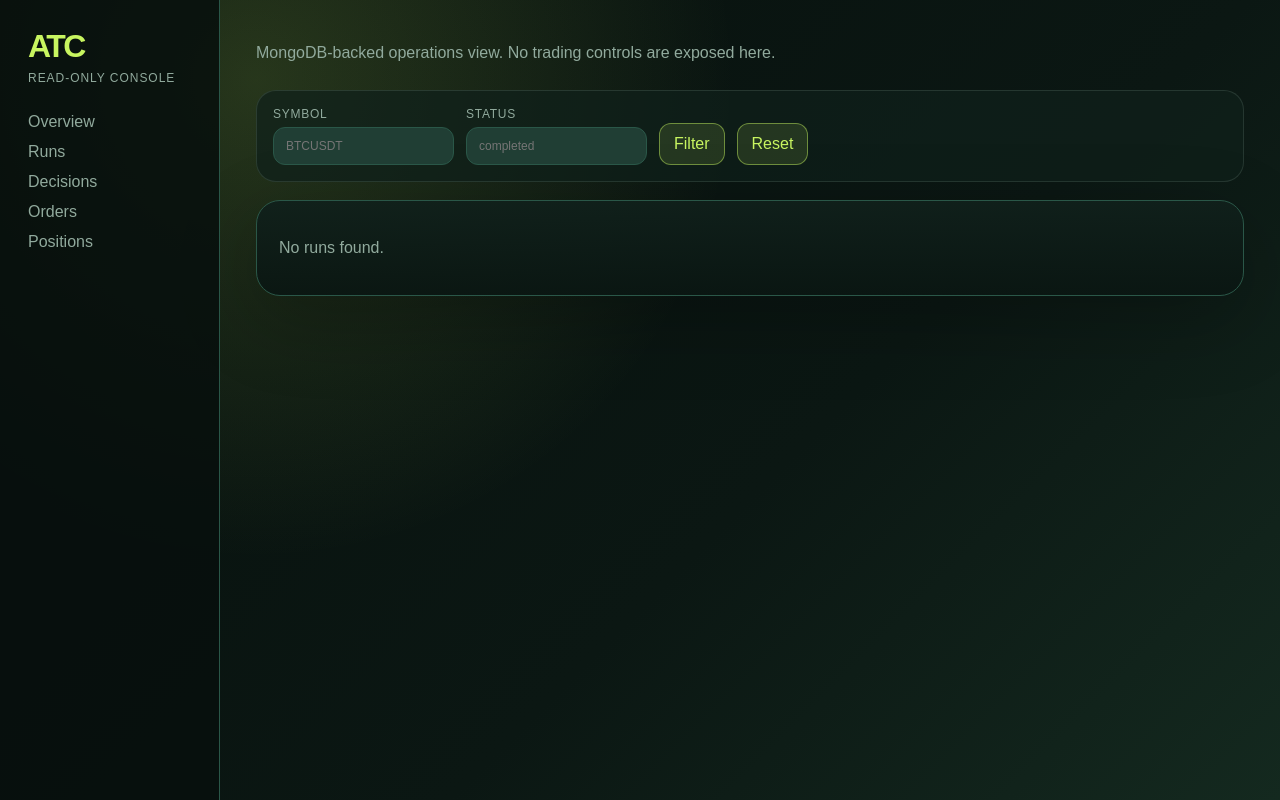
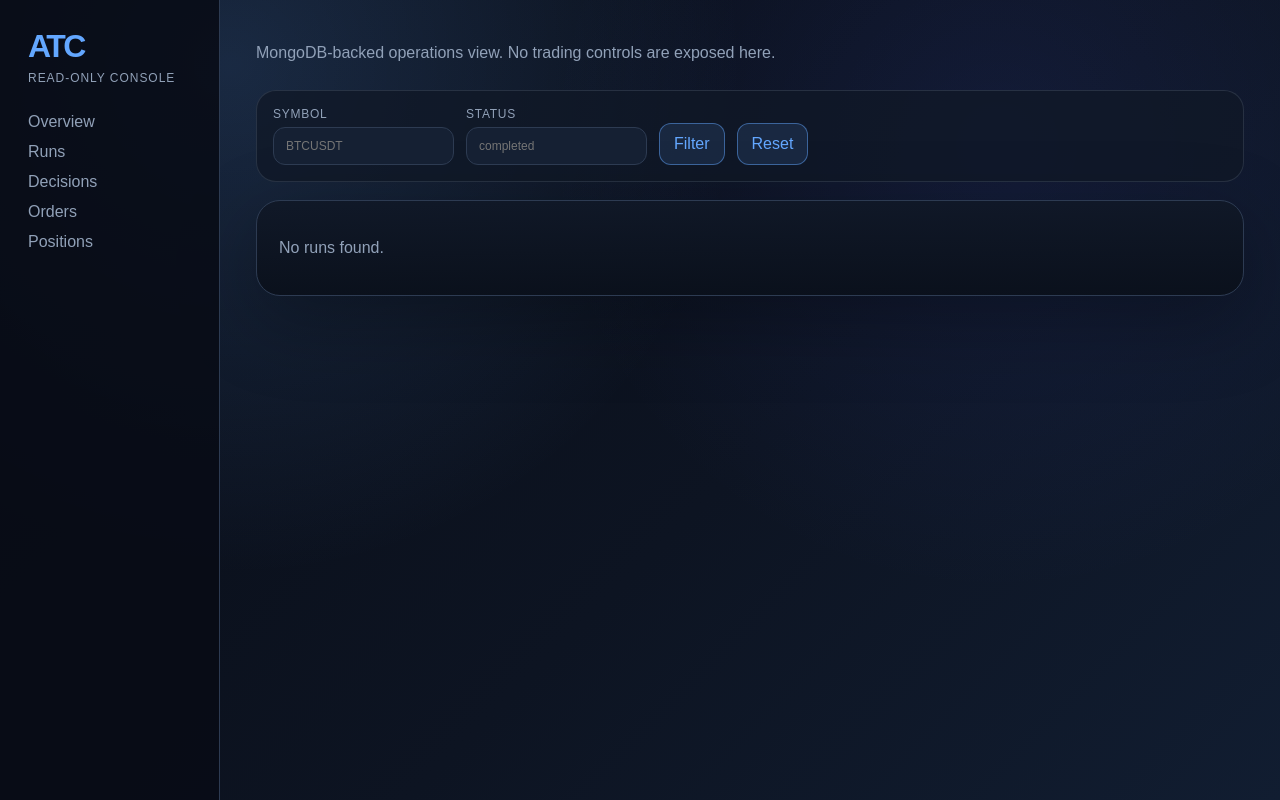
Before and after one commit to wookingwoo/auto-trade-coin, a Python web app: template binance_LLM/app/dashboard/templates/runs.html in a window 1280 px wide. Run offline with Jinja, Linux system fonts and the light colour scheme; the template is opened without the code that fills it, so the values that code supplies are empty.

Commit message:
style: update dashboard color palette

```diff
--- a/binance_LLM/app/dashboard/static/dashboard.css
+++ b/binance_LLM/app/dashboard/static/dashboard.css
@@ -1,13 +1,13 @@
 :root {
-  --bg: #07100d;
-  --panel: #10201b;
-  --panel-strong: #18342b;
-  --line: #2a5748;
-  --text: #eef8ee;
-  --muted: #91aa9d;
-  --accent: #c8f560;
-  --danger: #ff6b4a;
-  --control: #203e34;
+  --bg: #080c16;
+  --panel: #101827;
+  --panel-strong: #172235;
+  --line: #2d3b52;
+  --text: #eef4ff;
+  --muted: #91a1b8;
+  --accent: #63a7ff;
+  --danger: #ff7a45;
+  --control: #152033;
 }
 
 * {
@@ -18,8 +18,9 @@
   margin: 0;
   min-height: 100vh;
   background:
-    radial-gradient(circle at 20% 10%, rgba(200, 245, 96, 0.16), transparent 30rem),
-    linear-gradient(135deg, #07100d 0%, #0b1713 60%, #14291f 100%);
+    radial-gradient(circle at 18% 8%, rgba(99, 167, 255, 0.18), transparent 32rem),
+    radial-gradient(circle at 78% 18%, rgba(75, 97, 255, 0.10), transparent 28rem),
+    linear-gradient(135deg, #080c16 0%, #0d1422 58%, #111d31 100%);
   color: var(--text);
   font-family: "IBM Plex Sans", "Aptos", sans-serif;
 }
@@ -30,7 +31,7 @@
   width: 220px;
   padding: 28px;
   border-right: 1px solid var(--line);
-  background: rgba(7, 16, 13, 0.86);
+  background: rgba(8, 12, 22, 0.88);
 }
 
 .brand {
@@ -94,9 +95,9 @@
 
 .metric {
   padding: 18px;
-  border: 1px solid rgba(200, 245, 96, 0.2);
+  border: 1px solid rgba(99, 167, 255, 0.24);
   border-radius: 20px;
-  background: rgba(200, 245, 96, 0.08);
+  background: rgba(99, 167, 255, 0.08);
 }
 
 .metric span {
@@ -129,12 +130,12 @@
   padding: 22px;
   border: 1px solid var(--line);
   border-radius: 24px;
-  background: linear-gradient(180deg, rgba(16, 32, 27, 0.94), rgba(10, 22, 18, 0.94));
-  box-shadow: 0 24px 80px rgba(0, 0, 0, 0.24);
+  background: linear-gradient(180deg, rgba(16, 24, 39, 0.95), rgba(10, 16, 27, 0.95));
+  box-shadow: 0 24px 80px rgba(0, 0, 0, 0.28);
 }
 
 .danger {
-  border-color: rgba(255, 107, 74, 0.45);
+  border-color: rgba(255, 122, 69, 0.46);
 }
 
 h2 {
@@ -166,7 +167,7 @@
 th,
 td {
   padding: 12px 10px;
-  border-top: 1px solid rgba(145, 170, 157, 0.18);
+  border-top: 1px solid rgba(145, 161, 184, 0.18);
   text-align: left;
   vertical-align: top;
 }
@@ -185,7 +186,7 @@
 .row-link {
   display: block;
   padding: 12px 0;
-  border-top: 1px solid rgba(145, 170, 157, 0.2);
+  border-top: 1px solid rgba(145, 161, 184, 0.2);
   color: var(--text);
   text-decoration: none;
 }
@@ -200,7 +201,7 @@
   padding: 16px;
   border-radius: 16px;
   background: rgba(0, 0, 0, 0.22);
-  color: #d7ead8;
+  color: #dbe8ff;
 }
 
 .empty {
@@ -214,9 +215,9 @@
   gap: 12px;
   margin-bottom: 18px;
   padding: 16px;
-  border: 1px solid rgba(145, 170, 157, 0.18);
+  border: 1px solid rgba(145, 161, 184, 0.18);
   border-radius: 20px;
-  background: rgba(16, 32, 27, 0.72);
+  background: rgba(16, 24, 39, 0.76);
 }
 
 .filter-bar label {
@@ -241,9 +242,9 @@
 .filter-bar button,
 .filter-bar a {
   padding: 11px 14px;
-  border: 1px solid rgba(200, 245, 96, 0.45);
+  border: 1px solid rgba(99, 167, 255, 0.48);
   border-radius: 12px;
-  background: rgba(200, 245, 96, 0.12);
+  background: rgba(99, 167, 255, 0.12);
   color: var(--accent);
   font: inherit;
   text-decoration: none;
```
